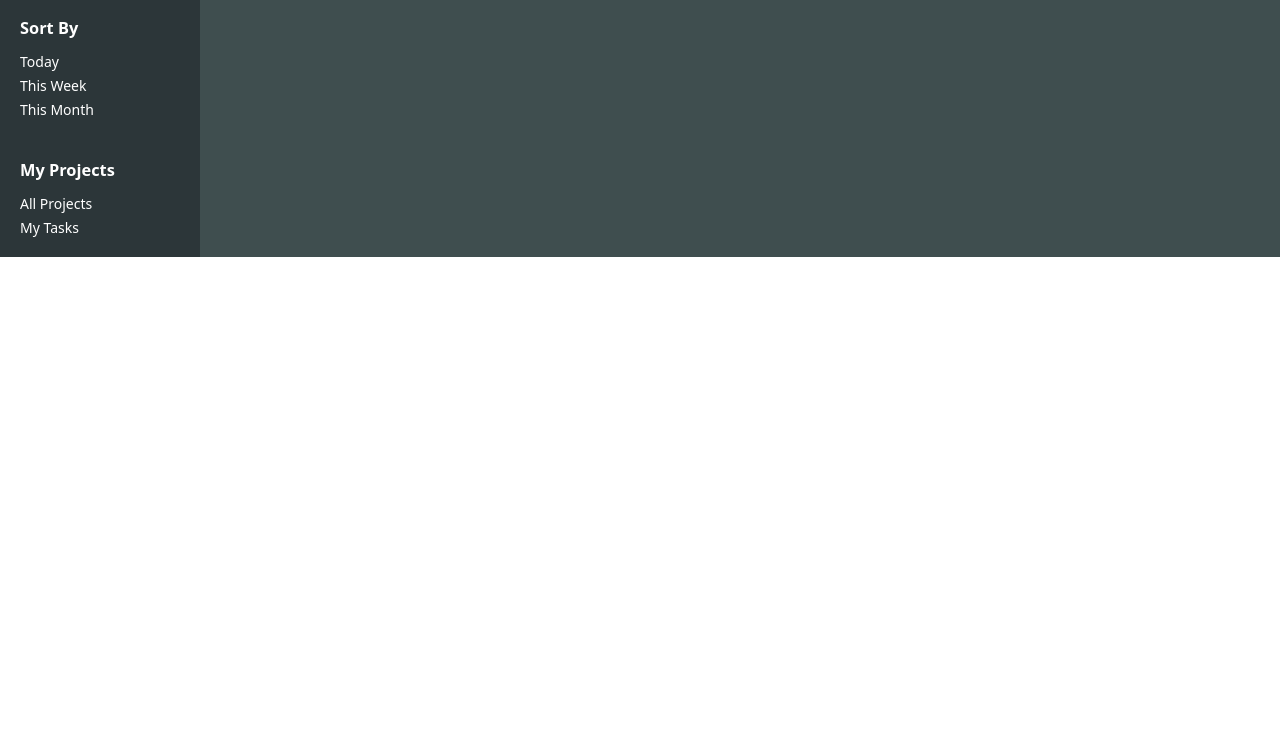
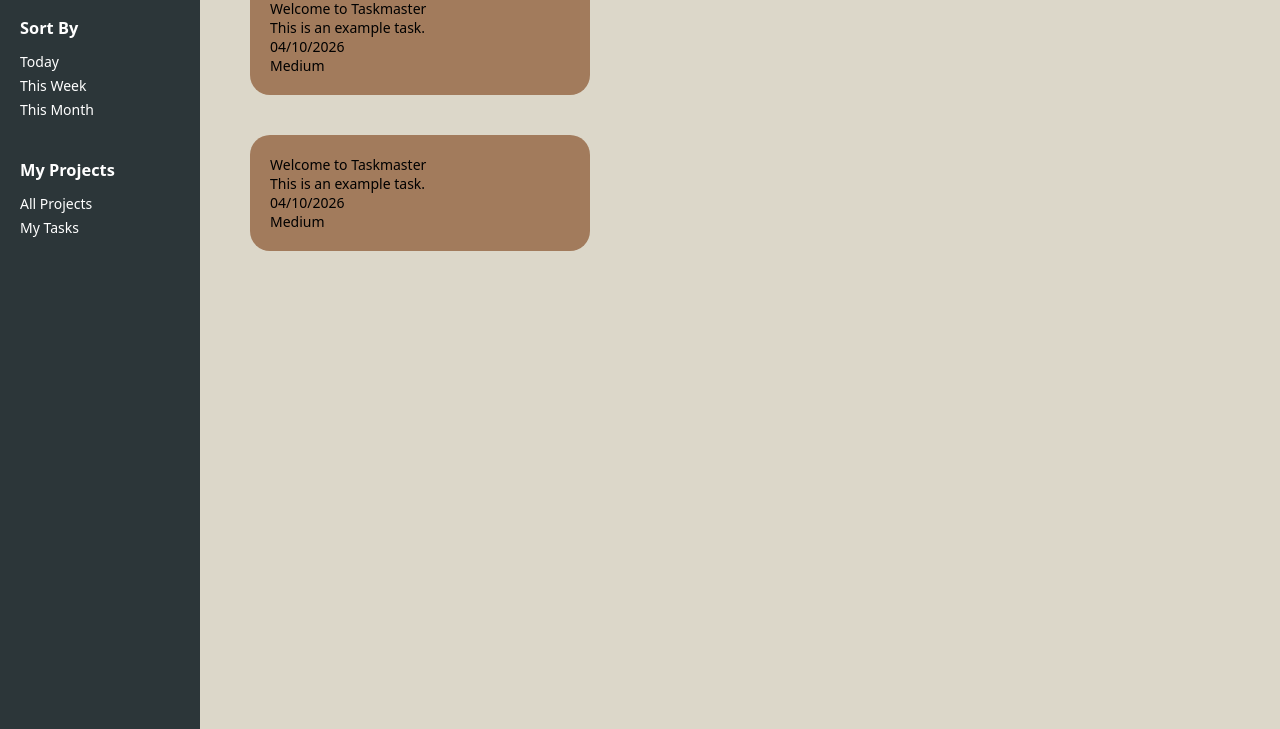
Before and after one commit to filip-writes-code/to-do-app, a website built with webpack: page src/template.html in a window 1280 px wide. Shown: the part 71-800 px from the top of the page. Built offline with nearby package versions, Linux system fonts and the light colour scheme.

Commit message:
Working on design

```diff
--- a/src/styles.css
+++ b/src/styles.css
@@ -11,6 +11,7 @@ html {
 .container {
     display: grid;
     grid-template-columns: 200px 1fr;
+    height: 100vh;
 }
 
 .nav-bar {
@@ -18,9 +19,6 @@ html {
     color: white;
     display: flex;
     flex-direction: column;
-    gap: 40px;
-    padding: 20px;
-    /* font-size: 0.9em; */
 }
 
 .menu-section {
@@ -33,6 +31,25 @@ html {
     margin-bottom: 8px;
 }
 
+.nav-bar, .content {
+    padding: 20px;
+    gap: 40px;
+
+}
+
 .content {
-    background-color: #3F4E4F;
+    background-color: #DCD7C9;
+    display: flex;
+    flex-direction: column;
+    padding-left: 50px;
+    padding-top: 50px;
 }
+
+.task {
+    display: flex;
+    flex-direction: column;
+    background-color: #A27B5C;
+    border-radius: 20px;
+    padding: 20px;
+    width: 300px;
+}
--- a/src/template.html
+++ b/src/template.html
@@ -23,7 +23,20 @@
                 <p>My Tasks</p>
             </div>
         </div>
-        <div class="content"></div>
+        <div class="content">
+            <div class="task">
+                <div class="title">Welcome to Taskmaster</div>
+                <div class="description">This is an example task.</div>
+                <div class="due-date">04/10/2026</div>
+                <div class="priority">Medium</div>
+            </div>
+            <div class="task">
+                <div class="title">Welcome to Taskmaster</div>
+                <div class="description">This is an example task.</div>
+                <div class="due-date">04/10/2026</div>
+                <div class="priority">Medium</div>
+            </div>
+        </div>
     </div>
 </body>
 </html>
```
